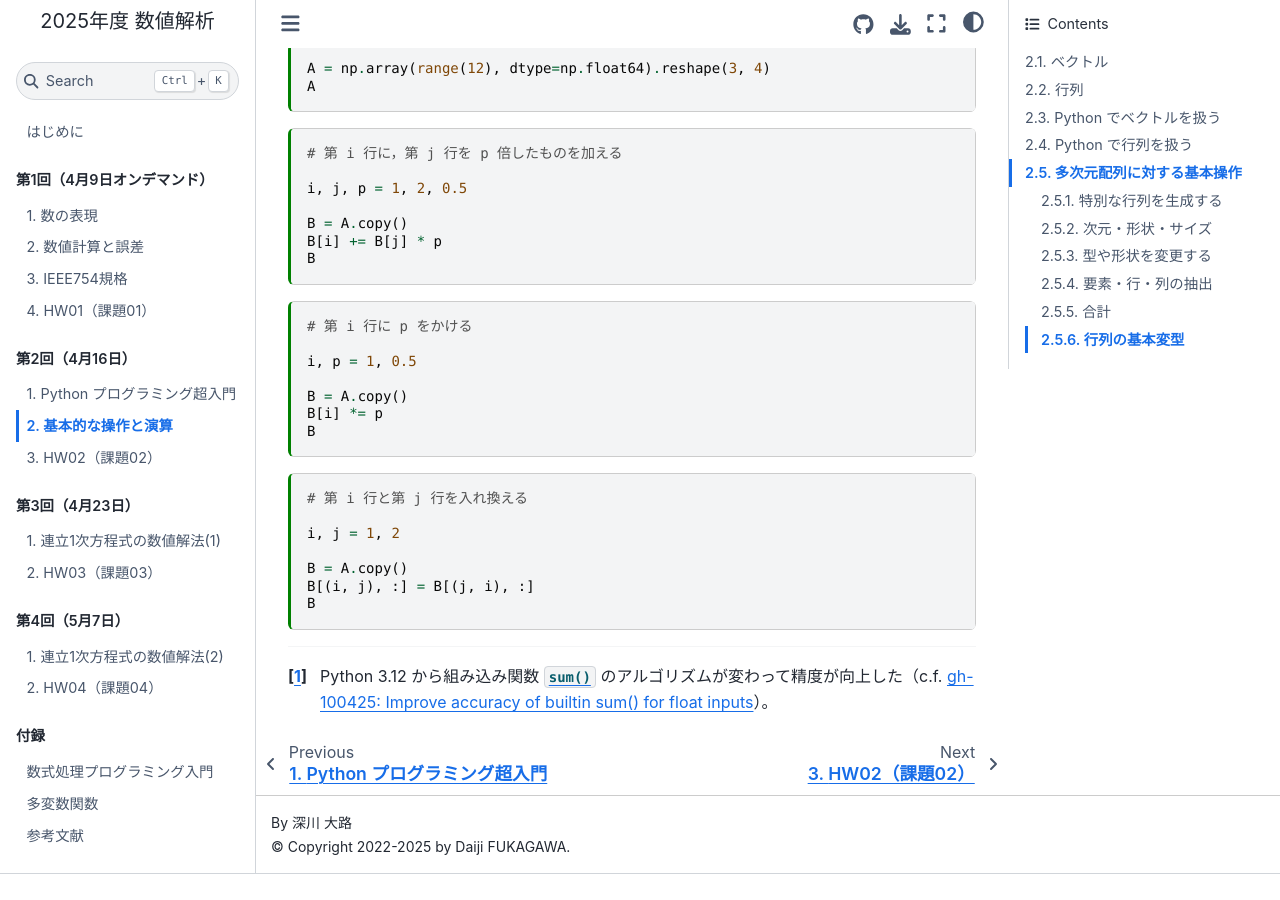
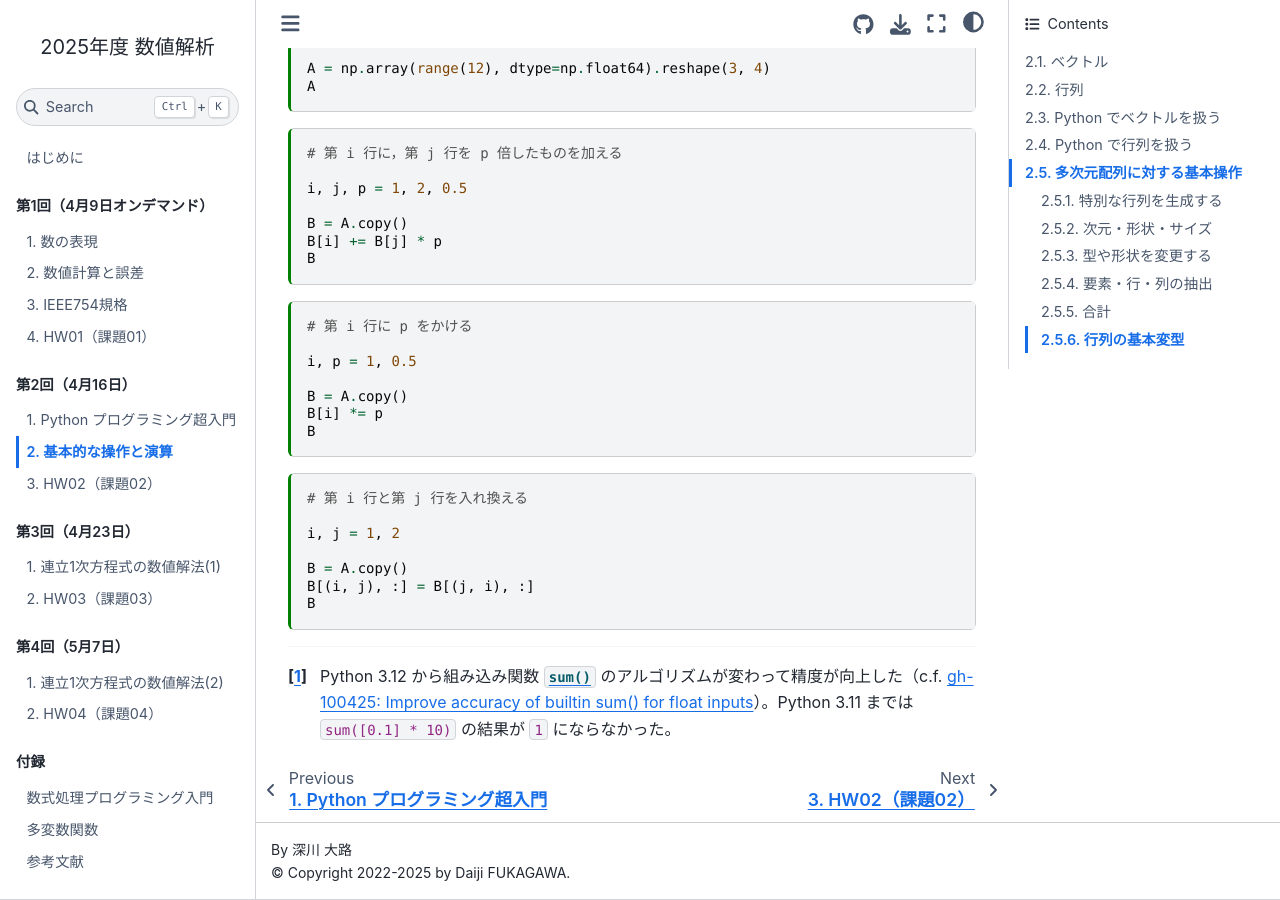
Before and after one commit to dfukagaw28/lec-numana, a Jupyter Book: the page built from docs/lec02/math.md, in a window 1280 px wide and 900 px high, scrolled down 9494 px. Built offline with Jupyter Book 1.0.4 settings and Sphinx 7.4.7 and the Sphinx Book theme 1.1.4, drawn with Linux system fonts in a browser that asks for light colours; before the commit the page ends 10368 px from its top, so only the background shows below that.

Commit message:
Improve lec02

````diff
--- a/docs/lec02/math.md
+++ b/docs/lec02/math.md
@@ -437,7 +437,7 @@ z = x.sum()
 print(z)
 ```
 
-[^sum-accuracy]: Python 3.12 から組み込み関数 [`sum()`](https://docs.python.org/3/library/functions.html#sum) のアルゴリズムが変わって精度が向上した（c.f. [gh-100425: Improve accuracy of builtin sum() for float inputs](https://github.com/python/cpython/issues/100425)）。
+[^sum-accuracy]: Python 3.12 から組み込み関数 [`sum()`](https://docs.python.org/3/library/functions.html#sum) のアルゴリズムが変わって精度が向上した（c.f. [gh-100425: Improve accuracy of builtin sum() for float inputs](https://github.com/python/cpython/issues/100425)）。Python 3.11 までは `sum([0.1] * 10)` の結果が `1` にならなかった。
 
 ベクトルでなく行列に対して和をとることもできる。すべての要素の和，行ごとの和，列ごとの和などについて計算できる。
 
````
